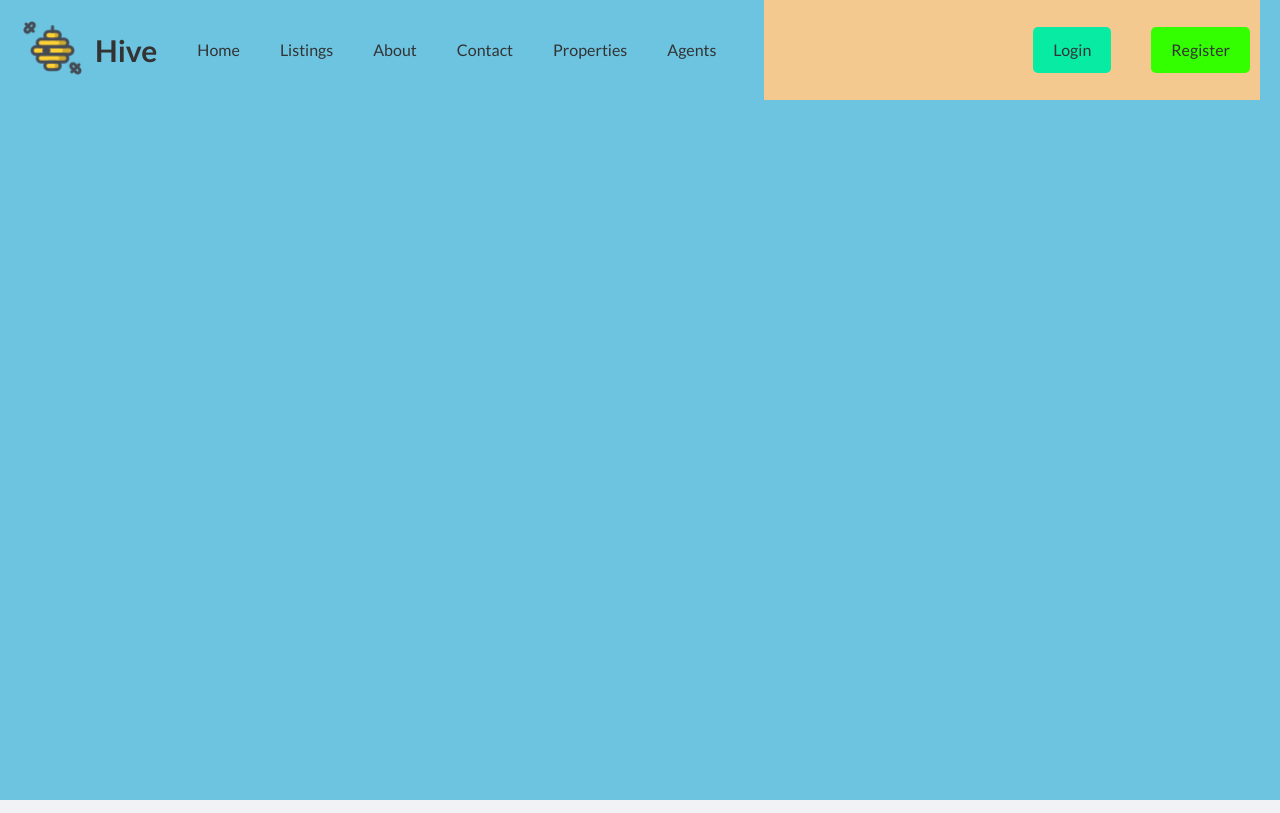
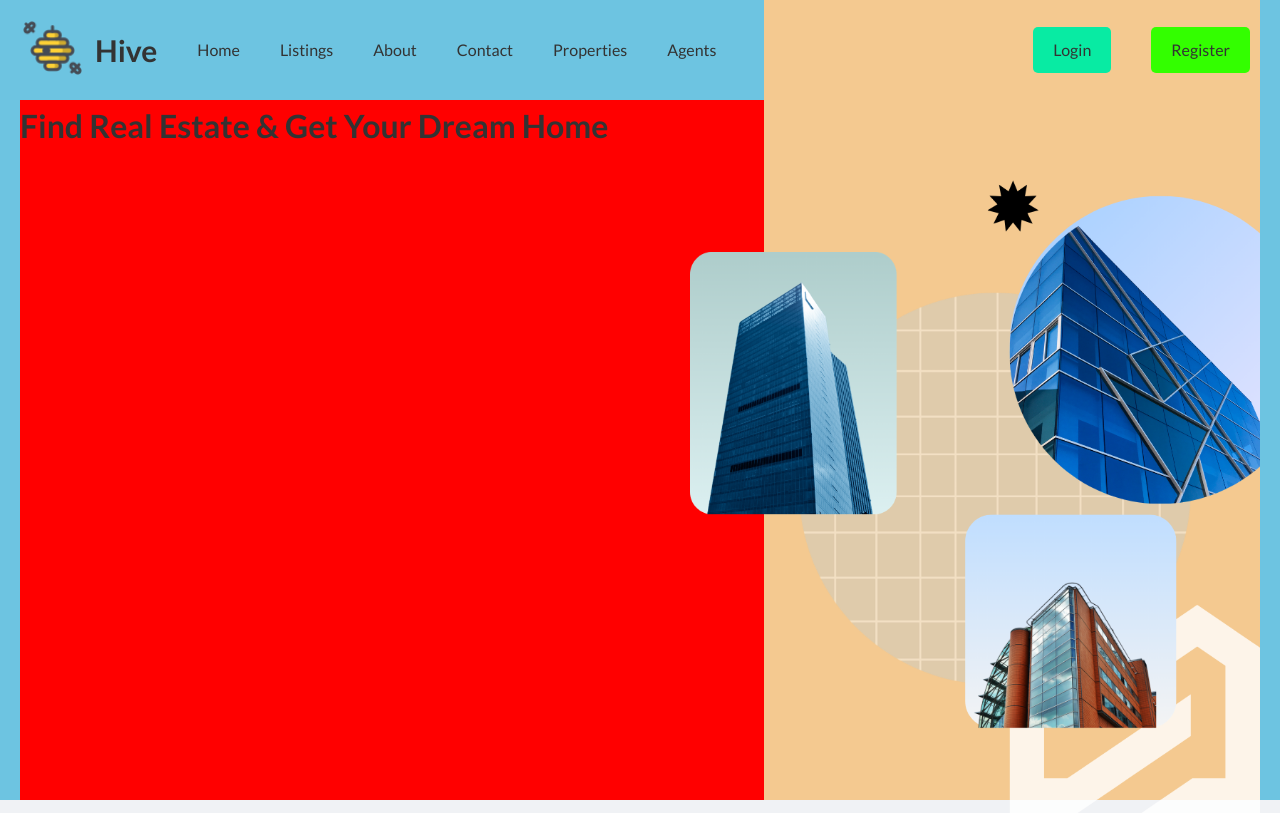
Before and after one commit to iLinx007/RealEstate_tutorial, a React (Vite) app in the folder frontend/: page / in a window 1280 px wide. Shown: the top 813 px of the page. Built offline with nearby package versions, Linux system fonts and the light colour scheme.

Commit message:
Refactor App component structure and add HomePage with styling

```diff
--- a/frontend/src/App.jsx
+++ b/frontend/src/App.jsx
@@ -1,10 +1,17 @@
 import "./scss/layout.scss";
 import "./components/navbar/navbar.scss";
 import Navbar from "./components/navbar/Navbar"
+import HomePage from "./routes/homePage/homePage";
+
 function App() {
   return (
     <div className="layout">
-      <Navbar />
+      <div className="navbar">
+        <Navbar />
+      </div>
+      <div className="content">
+        <HomePage />
+      </div>
     </div>
   )
 }
--- /dev/null
+++ b/frontend/src/routes/homePage/homePage.jsx
@@ -0,0 +1,18 @@
+import './homePage.scss';
+
+function HomePage() {
+  return (
+    <div className="homePage">
+        <div className="textContainer">
+            <div className="wrapper">
+                <h1>Find Real Estate & Get Your Dream Home</h1>
+            </div>
+        </div>
+        <div className="imageContainer">
+            <img src="/bg.png" alt="backGround_image" />
+        </div>
+    </div>
+  );
+}
+
+export default HomePage;
--- /dev/null
+++ b/frontend/src/routes/homePage/homePage.scss
@@ -0,0 +1,22 @@
+.homePage {
+    display: flex;
+    height: 100%;
+
+    .textContainer {
+        flex: 3;
+        .wrapper{
+            padding-right: 100px;
+        }
+    }
+
+    .imageContainer {
+        flex: 2;
+        background-color: rgb(244, 201, 144);
+        position: relative;
+        img{
+            position: absolute;
+            width: 115%;
+            right: 0;
+        }
+    }
+}
--- a/frontend/src/scss/layout.scss
+++ b/frontend/src/scss/layout.scss
@@ -7,6 +7,8 @@
     margin-right: auto;
     padding-left: 20px;
     padding-right: 20px;
+    display: flex;
+    flex-direction: column;
 
     @include large_screen {
         background-color: rgb(109, 196, 225);
@@ -20,4 +22,9 @@
         background-color: lightcoral;
         max-width: 640px;
     }
+
+    .content{
+        background-color: red;
+        flex: 1;
+    }
 }
```
